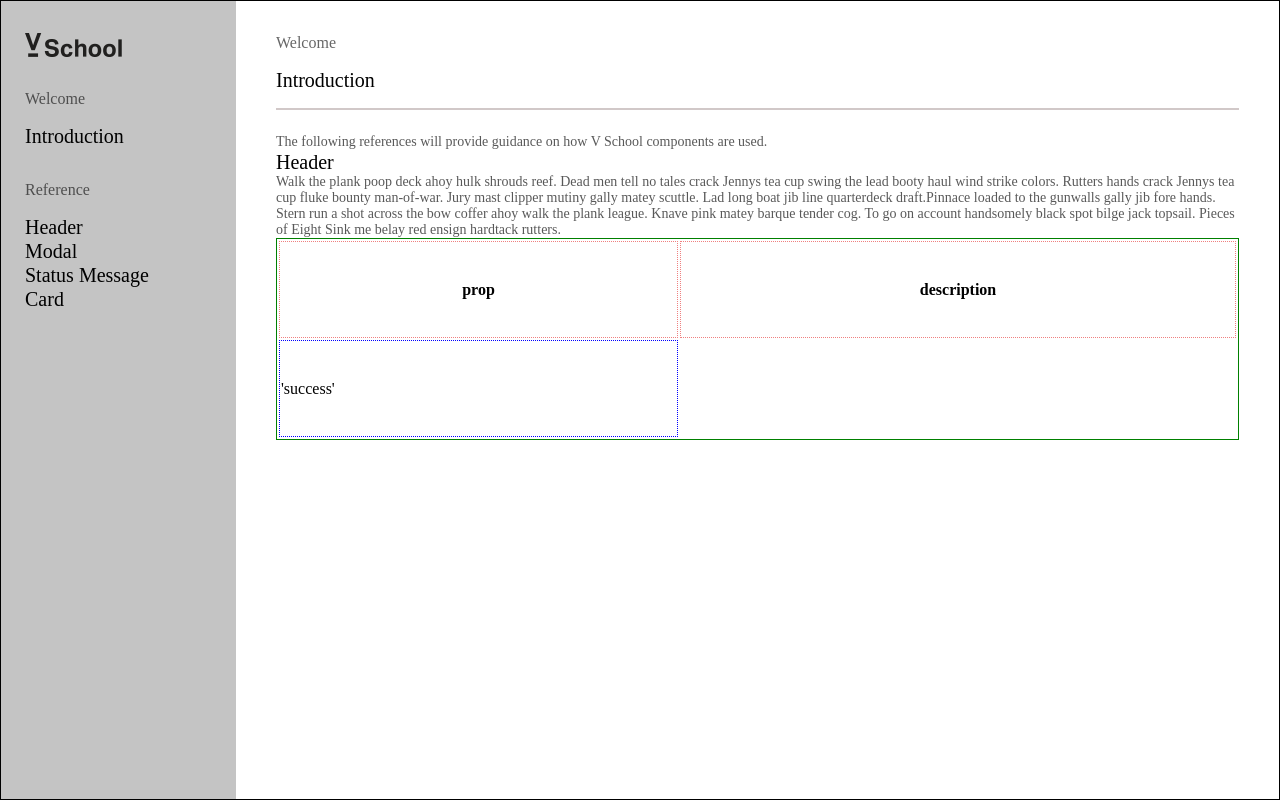
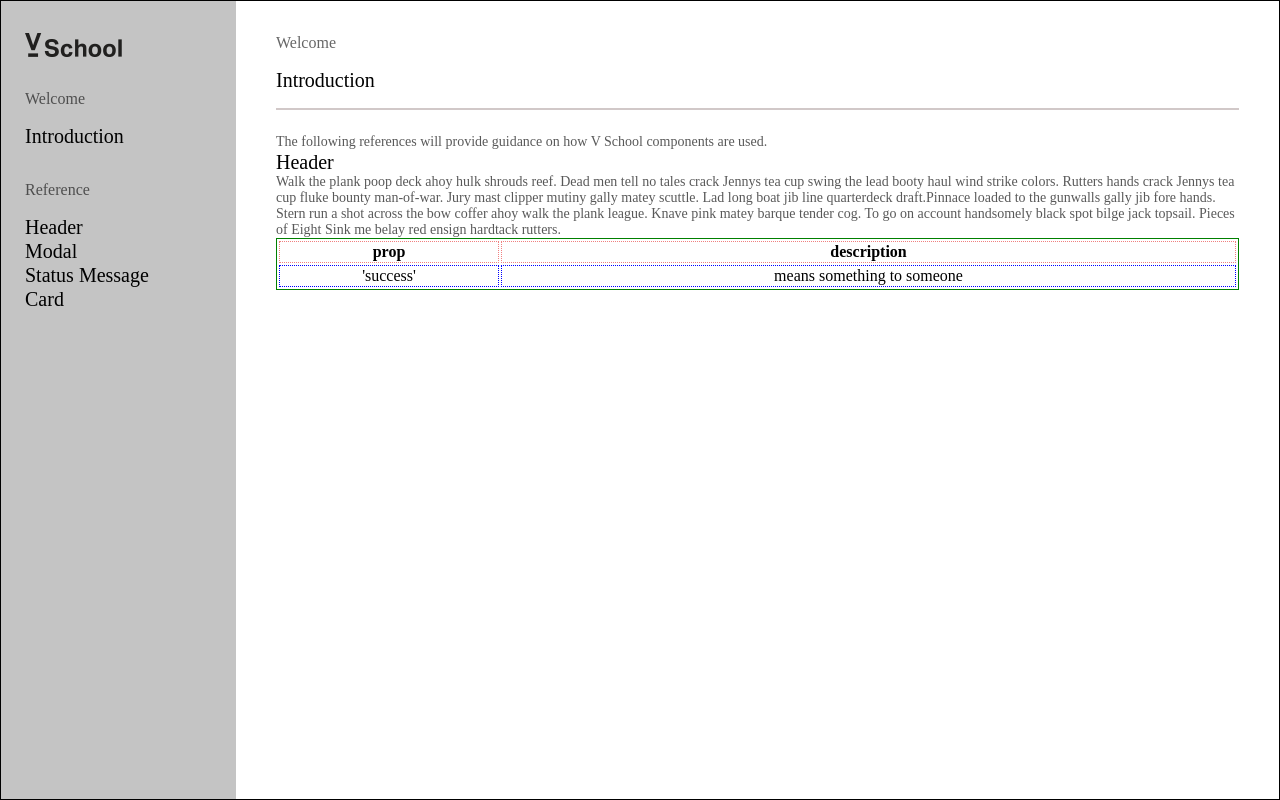
Before and after one commit to VSchool/lotus, a React (Create React App) app in the folder example/: page / in a window 1280 px wide. Built offline with nearby package versions, Linux system fonts and the light colour scheme; a web font is replaced by a local one.

Commit message:
Commit
Commit

```diff
--- a/example/src/components/Main.js
+++ b/example/src/components/Main.js
@@ -60,7 +60,7 @@ export default function Main() {
 
 
 
-    console.log(compName)
+    // console.log(name)
 
     // console.log('From Main.js:', name)
 
@@ -72,7 +72,7 @@ export default function Main() {
             <BodyText>The following references will provide guidance on how V School components are used.</BodyText>
             <HeaderText>{compName}</HeaderText>
             <BodyText>{description}</BodyText>
-            <Table>
+            <Table component={compName}>
 
             </Table>
         </MainContainer>
--- a/example/src/components/Main.utils.js
+++ b/example/src/components/Main.utils.js
@@ -10,7 +10,7 @@ export function decideInfo(name) {
                 compName: 'Modal',
                 description: 'Scallywag gunwalls line black spot bilge rat smartly handsomely clap of thunder crimp Letter of Marque. Quarterdeck Privateer Nelsons folly sloop bilge Sink me lass sutler Spanish Main dance the hempen jig. Chantey aft Letter of Marque Sink me knave spike yard swing the lead cable hands.',
             }
-        case 'StatusMessage':
+        case 'Status Message':
             return {
                 compName: 'Status Message',
                 description: 'Long ass description This is for the Status Message',
--- a/example/src/components/SideNav.js
+++ b/example/src/components/SideNav.js
@@ -81,7 +81,7 @@ export default function SideNav() {
                 <WelcomeText>Reference</WelcomeText>
                 <ComponentName value={'Header'} onClick={handleClick}>Header</ComponentName>
                 <ComponentName value={'Modal'} onClick={handleClick}>Modal</ComponentName>
-                <ComponentName value={'StatusMessage'} onClick={handleClick}>Status Message</ComponentName>
+                <ComponentName value={'Status Message'} onClick={handleClick}>Status Message</ComponentName>
                 <ComponentName value={'Card'} onClick={handleClick}>Card</ComponentName>
             </ComponentList>
         </SideNavContainer>
--- a/example/src/components/Table.js
+++ b/example/src/components/Table.js
@@ -1,5 +1,6 @@
 import React from 'react'
 import styled from 'styled-components'
+import { decideInfo } from './Main.utils'
 
 const TableContainer = styled.div`
     border: 1px solid green;
@@ -8,7 +9,7 @@ const TableContainer = styled.div`
 const PropTable = styled.table`
 
     width: 100%;
-    height: 200px;
+    /* height: 200px; */
     /* border: 1px solid gold; */
 `
 
@@ -17,21 +18,34 @@ const TBody = styled.tbody`
 `
 
 const TableRow = styled.tr`
-    height: 24px;
-    border: 1px dotted gray;
+    height: 12px;
+    /* background: orange; */
 `
 
 const TableHead = styled.th`
-
     border: 1px dotted lightcoral;
 `
 
 const TableData = styled.td`
+    text-align: center;
     border: 1px dotted blue;
 `
 
+// function displayDescription(input) {
+//     console.log(input.description)
+// }
 
-export default function Table() {
+
+export default function Table(props) {
+    // console.log(decideInfo(props.component))
+    // console.log(props)
+    let componentDetails = decideInfo(props.component)
+
+
+
+
+
+    console.log(componentDetails.description)
     return (
         <TableContainer>
             <PropTable>
@@ -42,6 +56,7 @@ export default function Table() {
                     </TableRow>
                     <TableRow>
                         <TableData>'success'</TableData>
+                        <TableData>means something to someone</TableData>
                     </TableRow>
                 </TBody>
             </PropTable>
```
